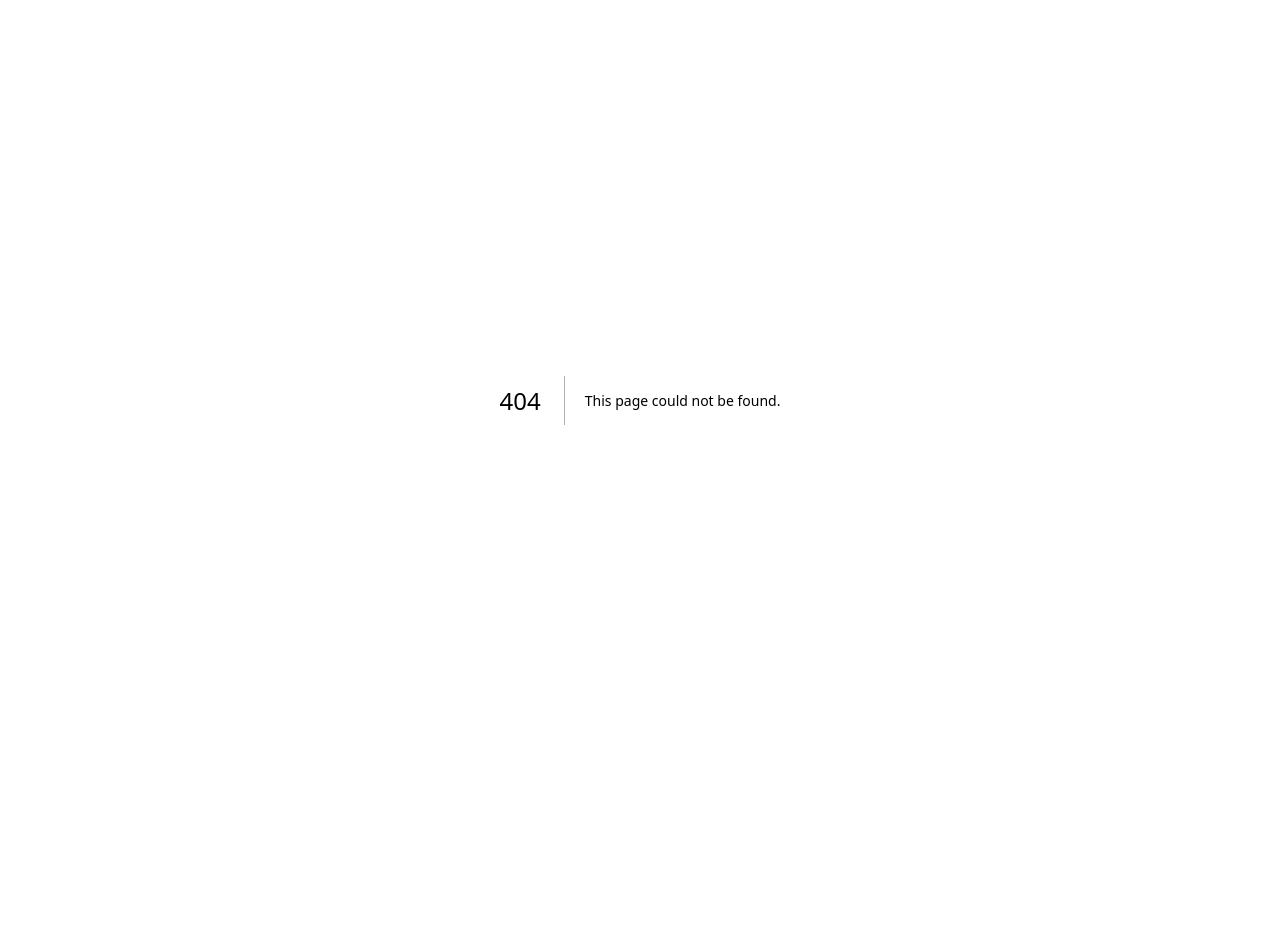
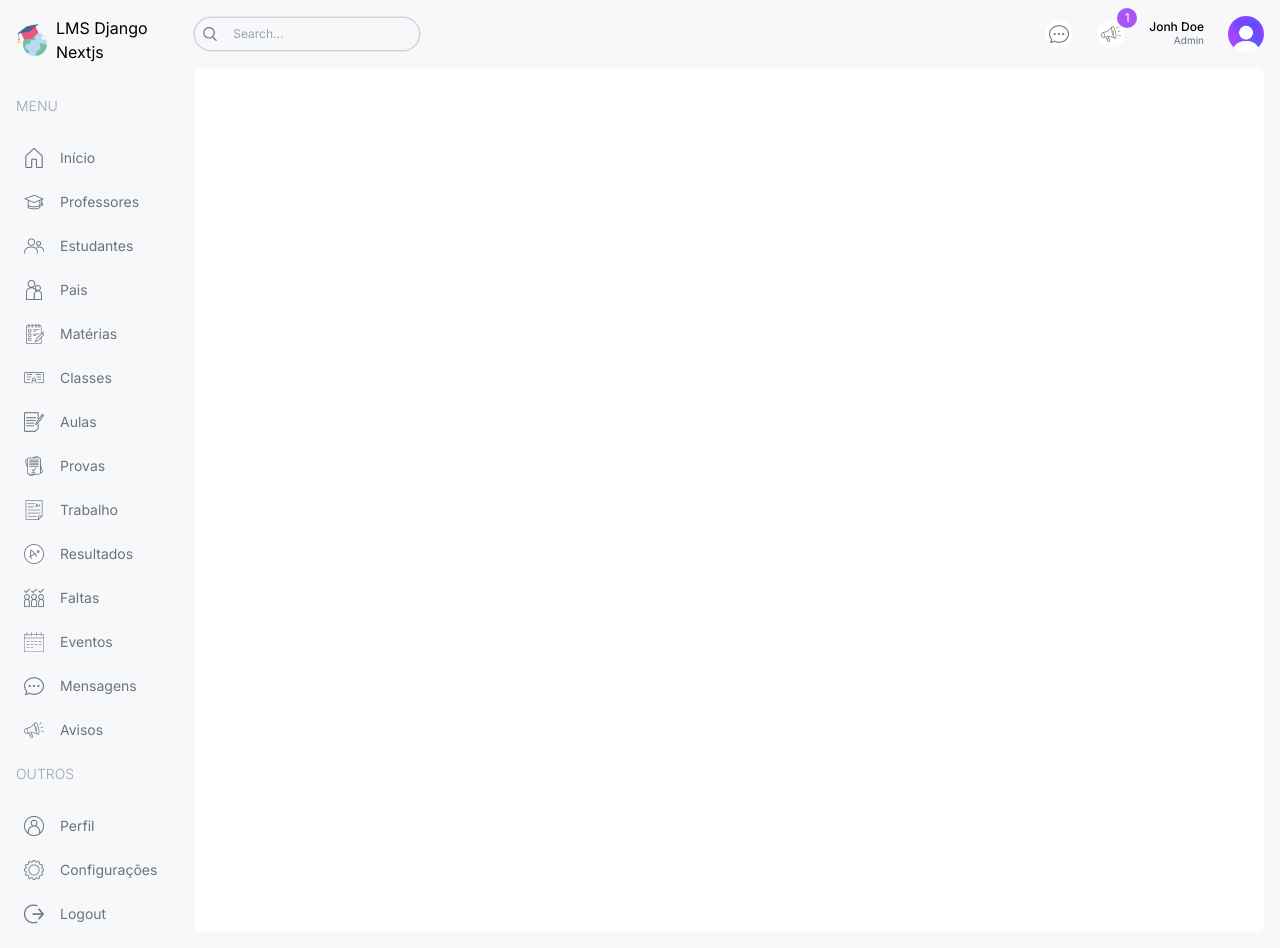
Before and after one commit to Giovanne-V1ctor/LMS-Nextjs-Django-, a Next.js app in the folder lms_escola/: page /dashboard/list/teachers in a window 1280 px wide. Before the commit this address had no page. Before the commit the page ends 800 px from the top, so only its background shows below. Built offline with nearby package versions, Linux system fonts and the light colour scheme.

Commit message:
coitando

```diff
--- a/lms_escola/src/app/dashboard/layout.tsx
+++ b/lms_escola/src/app/dashboard/layout.tsx
@@ -21,7 +21,7 @@
 
         </div>
         {/* RIGHT */}
-        <div className="w-[86%] md:w-[92%] lg:w-[84%] xl:w-[86%] min-w-[300px] bg-[#F7F8FA]">
+        <div className="w-[86%] md:w-[92%] lg:w-[84%] xl:w-[86%] min-w-[300px] bg-[#F7F8FA] flex flex-col">
           <Navbar/>
           {children}
         </div>
--- /dev/null
+++ b/lms_escola/src/app/dashboard/list/teachers/page.tsx
@@ -0,0 +1,20 @@
+const TeacherListPage = () => {
+  return (
+    <div className='bg-white p-4 rounded-md flex-1 m-4 mt-0'>
+      {/* TOP */}
+      <div className="">
+
+      </div>
+      {/* LIST */}
+      <div className="">
+
+      </div>
+      {/* PAGINNATION */}
+      <div className="">
+
+      </div>
+    </div>
+  )
+}
+
+export default TeacherListPage
--- a/lms_escola/src/app/dashboard/parent/page.tsx
+++ b/lms_escola/src/app/dashboard/parent/page.tsx
@@ -1,6 +1,23 @@
+import Announcements from "@/components/Announcements"
+import BigCalendar from "@/components/BigCalendar"
+
+
 const ParentPage = () => {
   return (
-    <div className=''>ParentPage</div>
+    <div className='flex-1 p-4 flex gap-4 flex-col xl:flex-row'>
+      {/* LEFT */}
+      <div className="w-full xl:w-2/3 ">
+        <div className="h-full bg-white p-4 rounded-md">
+          <h1 className="text-xl font-semibold">Schedule (John Din)</h1>
+          <BigCalendar/>
+        </div>
+      </div>
+      {/* RIGHT */}
+      <div className="w-full xl:w-1/3 flex flex-col gap-8">
+        <Announcements/>
+      </div>
+
+    </div>
   )
 }
 
--- a/lms_escola/src/app/dashboard/teacher/page.tsx
+++ b/lms_escola/src/app/dashboard/teacher/page.tsx
@@ -1,8 +1,23 @@
-import React from "react"
+import Announcements from "@/components/Announcements"
+import BigCalendar from "@/components/BigCalendar"
+
 
 const TeacherPage = () => {
   return (
-    <div className=''>TeacherPage</div>
+    <div className='flex-1 p-4 flex gap-4 flex-col xl:flex-row'>
+      {/* LEFT */}
+      <div className="w-full xl:w-2/3 ">
+        <div className="h-full bg-white p-4 rounded-md">
+          <h1 className="text-xl font-semibold">Schedule</h1>
+          <BigCalendar/>
+        </div>
+      </div>
+      {/* RIGHT */}
+      <div className="w-full xl:w-1/3 flex flex-col gap-8">
+        <Announcements/>
+      </div>
+
+    </div>
   )
 }
 
--- a/lms_escola/src/app/globals.css
+++ b/lms_escola/src/app/globals.css
@@ -70,6 +70,47 @@
     font-size: 14px !important;
 }
 
+.rbc-event{
+    border: none !important;
+    color: black !important;
+    padding: 10px !important;
+    margin: 10px !important;
+    width: 99% !important;
+}
+
 .rbc-event:nth-child(1){
     background-color: #e2f8ff !important;
 }
+
+.rbc-event:nth-child(2){
+    background-color: #fefce8 !important;
+}
+
+.rbc-event:nth-child(3){
+    background-color: #f2f1ff !important;
+}
+
+.rbc-event:nth-child(4){
+    background-color: #fdf2fb !important;
+}
+
+.rbc-event:nth-child(5){
+    background-color: #e2f8ff !important;
+}
+
+.rbc-event:nth-child(6){
+    background-color: #fefce8 !important;
+}
+
+.rbc-event:nth-child(7){
+    background-color: #f2f1ff !important;
+}
+
+.rbc-event:nth-child(8){
+    background-color: #fdf2fb !important;
+}
+
+.rbc-event-label{
+    color: gray !important;
+    margin-bottom: 5px;
+}
```
